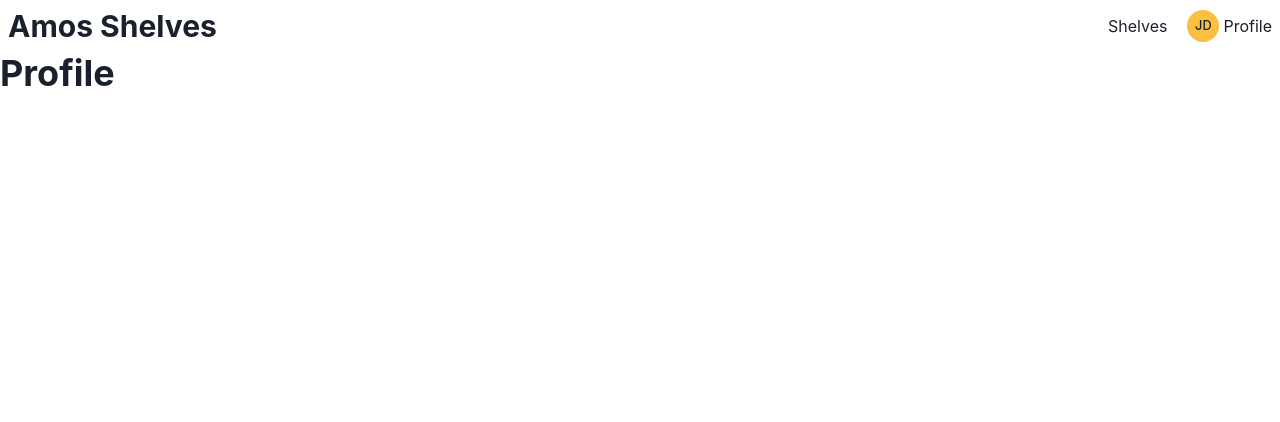
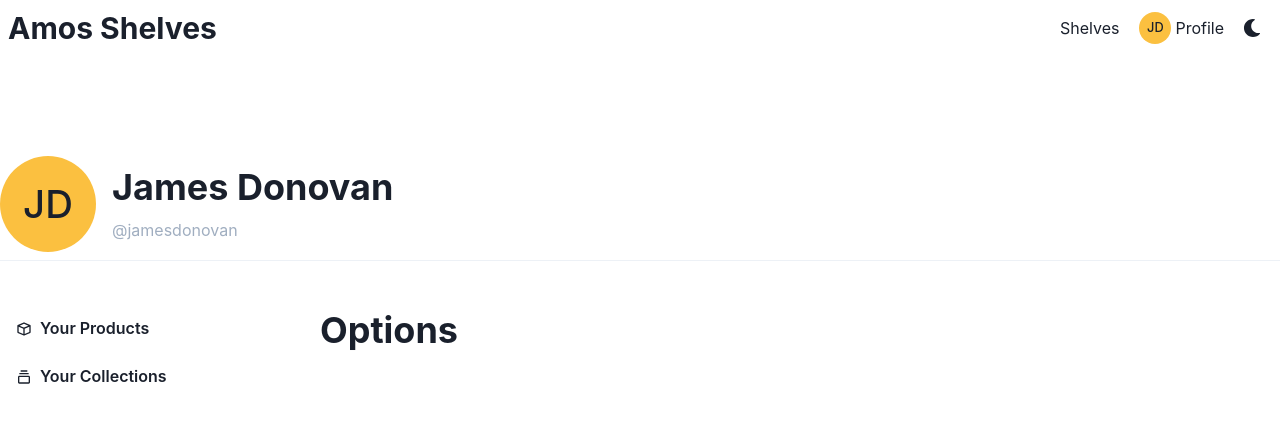
Before and after one commit to heyslevin/amos, a React (Create React App) app: page /profile in a window 1280 px wide. Shown: the top 422 px of the page. Built offline with nearby package versions, Linux system fonts and the light colour scheme; no server answers.

Commit message:
Profile page

```diff
--- /dev/null
+++ b/public/404.html
@@ -0,0 +1,33 @@
+<!DOCTYPE html>
+<html>
+  <head>
+    <meta charset="utf-8">
+    <meta name="viewport" content="width=device-width, initial-scale=1">
+    <title>Page Not Found</title>
+
+    <style media="screen">
+      body { background: #ECEFF1; color: rgba(0,0,0,0.87); font-family: Roboto, Helvetica, Arial, sans-serif; margin: 0; padding: 0; }
+      #message { background: white; max-width: 360px; margin: 100px auto 16px; padding: 32px 24px 16px; border-radius: 3px; }
+      #message h3 { color: #888; font-weight: normal; font-size: 16px; margin: 16px 0 12px; }
+      #message h2 { color: #ffa100; font-weight: bold; font-size: 16px; margin: 0 0 8px; }
+      #message h1 { font-size: 22px; font-weight: 300; color: rgba(0,0,0,0.6); margin: 0 0 16px;}
+      #message p { line-height: 140%; margin: 16px 0 24px; font-size: 14px; }
+      #message a { display: block; text-align: center; background: #039be5; text-transform: uppercase; text-decoration: none; color: white; padding: 16px; border-radius: 4px; }
+      #message, #message a { box-shadow: 0 1px 3px rgba(0,0,0,0.12), 0 1px 2px rgba(0,0,0,0.24); }
+      #load { color: rgba(0,0,0,0.4); text-align: center; font-size: 13px; }
+      @media (max-width: 600px) {
+        body, #message { margin-top: 0; background: white; box-shadow: none; }
+        body { border-top: 16px solid #ffa100; }
+      }
+    </style>
+  </head>
+  <body>
+    <div id="message">
+      <h2>404</h2>
+      <h1>Page Not Found</h1>
+      <p>The specified file was not found on this website. Please check the URL for mistakes and try again.</p>
+      <h3>Why am I seeing this?</h3>
+      <p>This page was generated by the Firebase Command-Line Interface. To modify it, edit the <code>404.html</code> file in your project's configured <code>public</code> directory.</p>
+    </div>
+  </body>
+</html>
--- a/src/App.js
+++ b/src/App.js
@@ -2,6 +2,8 @@
 import { ChakraProvider, theme } from '@chakra-ui/react';
 import { useEffect, useState } from 'react';
 import { Route, Routes } from 'react-router-dom';
+
+import amosTheme from './styles/amosTheme';
 
 import { auth } from './utils/firebase';
 
@@ -22,9 +24,10 @@
   }, []);
 
   return (
-    <ChakraProvider>
+    <ChakraProvider theme={amosTheme}>
       <Navbar />
       <Routes>
+        <Route path="/" element={<Shelves setShelfId={setShelfId} />} />
         <Route path="/shelves" element={<Shelves setShelfId={setShelfId} />} />
         <Route path="/products" element={<Products shelfId={shelfId} />} />
         <Route path="/profile" element={<Profile />} />
--- a/src/components/layout/Shelf.js
+++ b/src/components/layout/Shelf.js
@@ -22,7 +22,8 @@
         w="1000px"
         h="300px"
         p={3}
-        border="1px solid white"
+        border="1px solid"
+        borderColor="gray.200"
         rounded="lg"
         m={1}
       >
--- a/src/components/nav/Navbar.js
+++ b/src/components/nav/Navbar.js
@@ -9,6 +9,7 @@
 } from '@chakra-ui/react';
 import React from 'react';
 import { Link as RouterLink } from 'react-router-dom';
+import { ColorModeSwitcher } from '../../utils/ColorModeSwitcher';
 
 export default function Navbar() {
   return (
@@ -25,6 +26,7 @@
             <Avatar mr={1} size="sm" name="James Donovan" />
             <Link>Profile</Link>
           </Flex>
+          <ColorModeSwitcher />
         </Flex>
       </Flex>
     </HStack>
--- a/src/index.js
+++ b/src/index.js
@@ -9,6 +9,7 @@
 
 root.render(
   <BrowserRouter>
+    <ColorModeScript initialColorMode="light" useSystemColorMode="false" />
     <App />
   </BrowserRouter>
 );
--- /dev/null
+++ b/src/styles/amosTheme.js
@@ -0,0 +1,15 @@
+// theme.js
+
+// 1. import `extendTheme` function
+import { extendTheme } from '@chakra-ui/react';
+
+// 2. Add your color mode config
+const config = {
+  initialColorMode: 'light',
+  useSystemColorMode: false,
+};
+
+// 3. extend the theme
+const theme = extendTheme({ config });
+
+export default theme;
--- a/src/views/Profile.js
+++ b/src/views/Profile.js
@@ -1,10 +1,61 @@
-import { Flex, Heading } from '@chakra-ui/react';
+import {
+  Flex,
+  Heading,
+  Avatar,
+  Text,
+  VStack,
+  Divider,
+  HStack,
+  Container,
+  Box,
+  Button,
+} from '@chakra-ui/react';
 import React from 'react';
+
+import { BiCollection, BiCube } from 'react-icons/bi';
 
 export default function Profile() {
   return (
-    <Flex>
-      <Heading>Profile</Heading>
-    </Flex>
+    <VStack>
+      <Flex
+        flex-grow="1"
+        pt={100}
+        justify-content="flex-start"
+        align="center"
+        width="100%"
+        minWidth="max-content"
+        flex-shrink="0"
+      >
+        <Avatar name="James Donovan" size="xl"></Avatar>
+        <VStack align="left" pl={4} flex="1">
+          <Heading>James Donovan</Heading>
+          <Text color="gray.400">@jamesdonovan</Text>
+        </VStack>
+      </Flex>
+      <Divider />
+      <Flex width="100%" justifyContent="left" pt={10}>
+        <VStack flex="1" justifyContent="left" align="flex-start">
+          <VStack flex="1" align="stretch">
+            <Button
+              justifyContent="flex-start"
+              variant="ghost"
+              leftIcon={<BiCube />}
+            >
+              Your Products
+            </Button>
+            <Button
+              justifyContent="flex-start"
+              variant="ghost"
+              leftIcon={<BiCollection />}
+            >
+              Your Collections
+            </Button>
+          </VStack>
+        </VStack>
+        <VStack flex="3" align="left">
+          <Heading>Options</Heading>
+        </VStack>
+      </Flex>
+    </VStack>
   );
 }
```
Also changed, not shown: src/components/layout/Product.js (+8 -1 lines), firebase.json (added), 1 other file (tests, documents, lock files or other folders).
